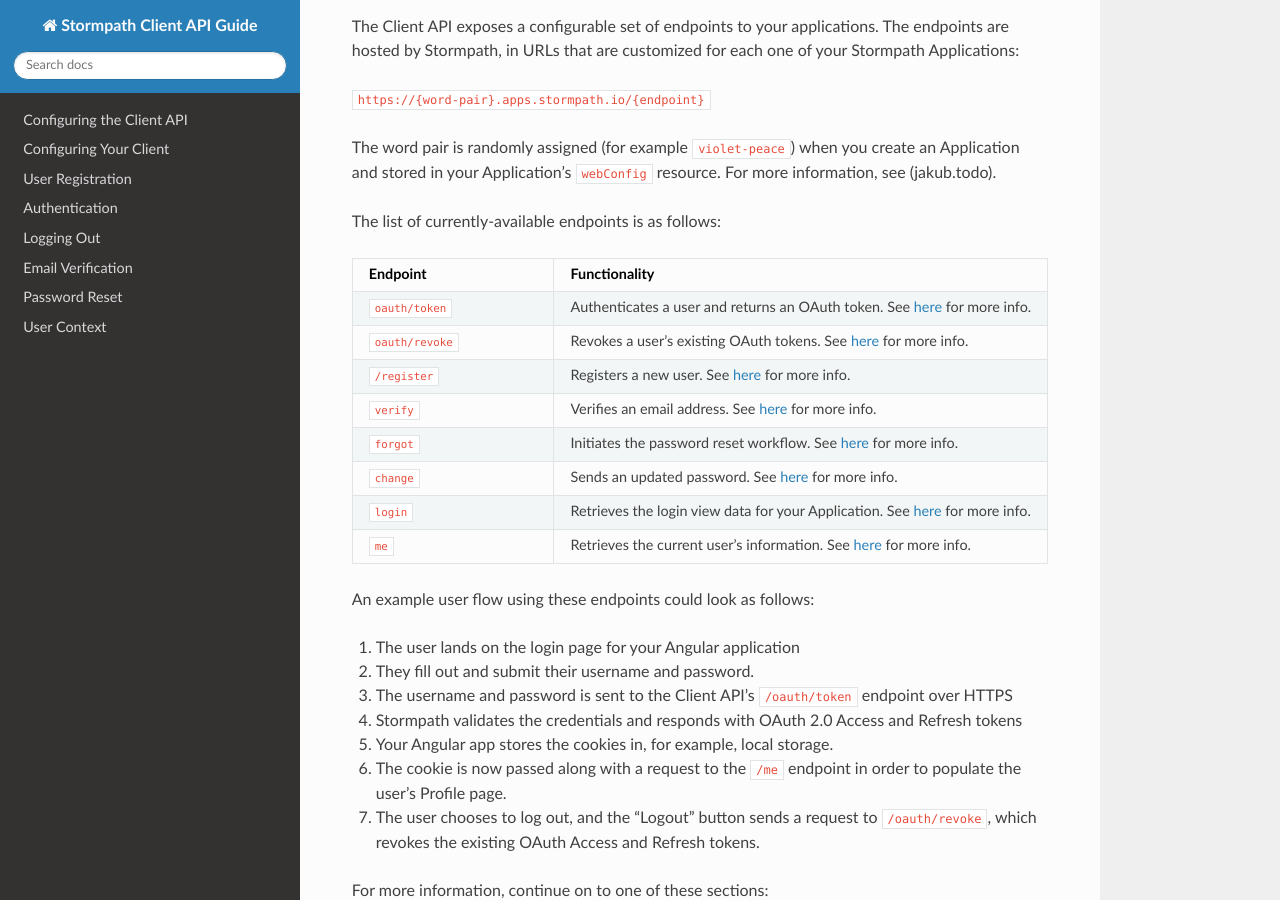
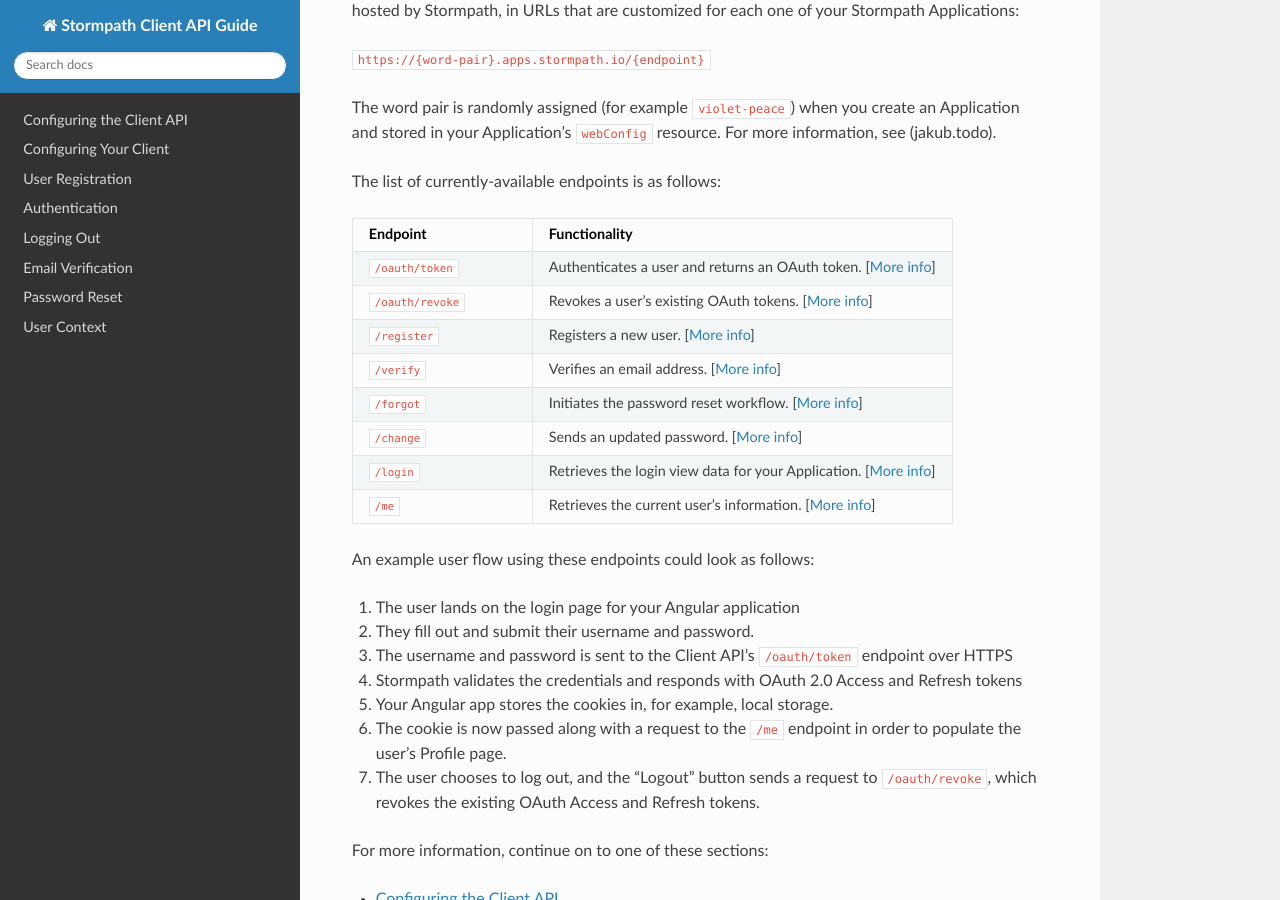
Before and after one commit to mj1618/stormpath-client-api-guide, a Sphinx documentation site: the page built from source/index.rst, in a window 1280 px wide and 900 px high, scrolled down 913 px. Built offline with Sphinx 7.4.7 and the Read the Docs theme 2.0.0, drawn with Linux system fonts in a browser that asks for light colours.

Commit message:
Table improvements

```diff
--- a/source/index.rst
+++ b/source/index.rst
@@ -13,8 +13,7 @@
 
 All Client API endpoints do not require an administrative API Key, so you don't have to worry about storing one on your client application, or having to inject one via a proxy server.
 
-How is this different from using Stormpath without the Client API?
-==================================================================
+**How is this different from using Stormpath without the Client API?**
 
 Stormpath is a cloud service allows you to register users, authenticate them, and store information about them, and all without having to implement your own encryption or user databases. However, access to the Stormpath API normally requires that your application pass an administrative API Key to authenticate each request, and client-side applications are not able to securely store API Keys.
 
@@ -40,29 +39,29 @@
   * - Endpoint
     - Functionality
 
-  * - ``oauth/token``
-    - Authenticates a user and returns an OAuth token. See :ref:`here <authentication>` for more info.
+  * - ``/oauth/token``
+    - Authenticates a user and returns an OAuth token. [:ref:`More info<authentication>`]
 
-  * - ``oauth/revoke``
-    - Revokes a user's existing OAuth tokens. See :ref:`here <logout>` for more info.
+  * - ``/oauth/revoke``
+    - Revokes a user's existing OAuth tokens. [:ref:`More info <logout>`]
 
   * - ``/register``
-    - Registers a new user. See :ref:`here <registration>` for more info.
+    - Registers a new user. [:ref:`More info <registration>`]
 
-  * - ``verify``
-    - Verifies an email address. See :ref:`here <email-verification>` for more info.
+  * - ``/verify``
+    - Verifies an email address. [:ref:`More info <email-verification>`]
 
-  * - ``forgot``
-    - Initiates the password reset workflow. See :ref:`here <password-reset>` for more info.
+  * - ``/forgot``
+    - Initiates the password reset workflow. [:ref:`More info <password-reset>`]
 
-  * - ``change``
-    - Sends an updated password. See :ref:`here <password-reset>` for more info.
+  * - ``/change``
+    - Sends an updated password. [:ref:`More info <password-reset>`]
 
-  * - ``login``
-    - Retrieves the login view data for your Application. See :ref:`here <authentication>` for more info.
+  * - ``/login``
+    - Retrieves the login view data for your Application. [:ref:`More info <authentication>`]
 
-  * - ``me``
-    - Retrieves the current user's information. See :ref:`here <user-context>` for more info.
+  * - ``/me``
+    - Retrieves the current user's information. [:ref:`More info <user-context>`]
 
 An example user flow using these endpoints could look as follows:
 
```
